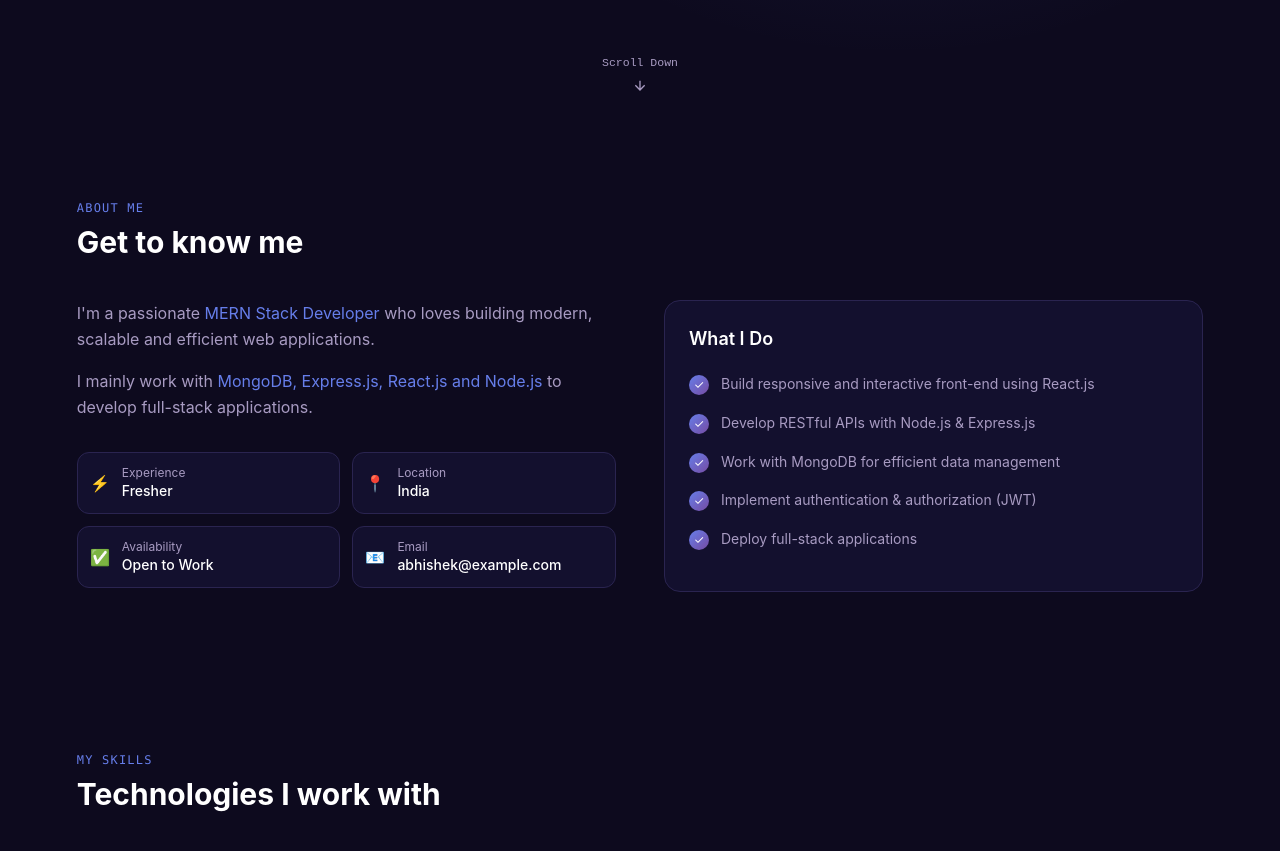
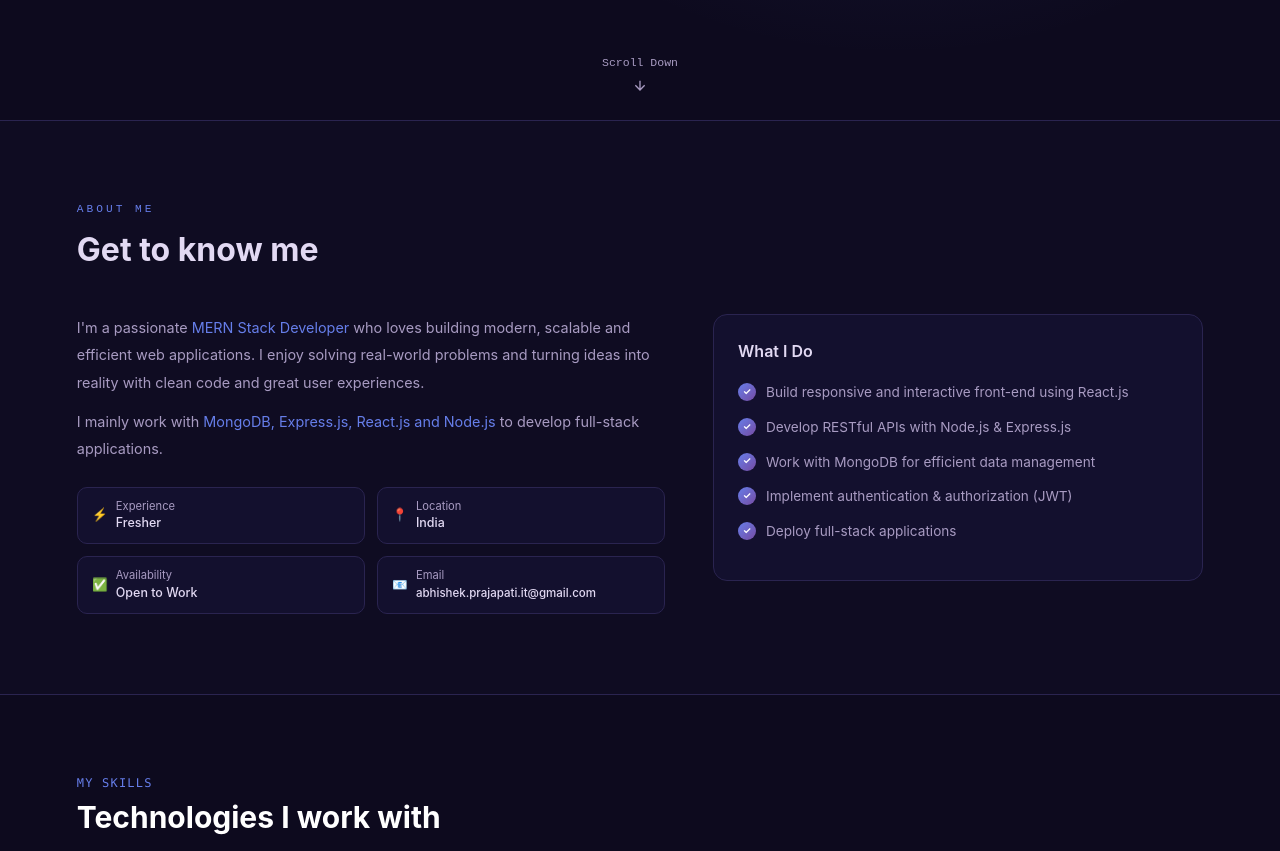
Before and after one commit to abhishekprajapativns/-abhishek-portfolio, a React (Vite) app: page / in a window 1280 px wide. Shown: the part 680-1531 px from the top of the page. Built offline with nearby package versions, Linux system fonts and the light colour scheme.

Commit message:
feat: update About and Hero to match HTML design

```diff
--- a/src/components/About.jsx
+++ b/src/components/About.jsx
@@ -1,65 +1,158 @@
 function About() {
   return (
-    <section id="about" className="py-20 px-[6%]">
+    <section
+      id="about"
+      style={{
+        padding: "80px 6%",
+        background: "rgba(102,126,234,0.02)",
+        borderTop: "1px solid #2a2450",
+        borderBottom: "1px solid #2a2450",
+      }}
+    >
       {/* Section Label */}
-
-      <p className="text-xs font-mono text-[#667eea] tracking-widest uppercase mb-2">
+      <div
+        style={{
+          fontSize: "0.7rem",
+          fontFamily: "'Fira Code', monospace",
+          color: "#667eea",
+          letterSpacing: "3px",
+          textTransform: "uppercase",
+          marginBottom: "0.5rem",
+        }}
+      >
         About Me
-      </p>
+      </div>
 
       {/* Section Title */}
-
-      <h2 className="text-3xl font-bold text-white mb-10">Get to know me</h2>
+      <div
+        style={{
+          fontSize: "2rem",
+          fontWeight: "700",
+          color: "#e2d9f3",
+          marginBottom: "2.5rem",
+        }}
+      >
+        Get to know me
+      </div>
 
       {/* Grid */}
-
-      <div className="grid grid-cols-1 md:grid-cols-2 gap-12">
+      <div
+        style={{
+          display: "grid",
+          gridTemplateColumns: "1.2fr 1fr",
+          gap: "3rem",
+          alignItems: "start",
+        }}
+      >
         {/* Left Side */}
-
         <div>
-          {/* Description */}
-
-          <p className="text-[#a89bc2] leading-relaxed mb-4">
+          <p
+            style={{
+              fontSize: "0.9rem",
+              color: "#a89bc2",
+              lineHeight: "1.9",
+              marginBottom: "0.75rem",
+            }}
+          >
             I'm a passionate{" "}
-            <span className="text-[#667eea]">MERN Stack Developer</span> who
-            loves building modern, scalable and efficient web applications.
+            <span style={{ color: "#667eea" }}>MERN Stack Developer</span> who
+            loves building modern, scalable and efficient web applications. I
+            enjoy solving real-world problems and turning ideas into reality
+            with clean code and great user experiences.
           </p>
-
-          <p className="text-[#a89bc2] leading-relaxed mb-8">
+          <p
+            style={{
+              fontSize: "0.9rem",
+              color: "#a89bc2",
+              lineHeight: "1.9",
+              marginBottom: "0.75rem",
+            }}
+          >
             I mainly work with{" "}
-            <span className="text-[#667eea]">
+            <span style={{ color: "#667eea" }}>
               MongoDB, Express.js, React.js and Node.js
             </span>{" "}
             to develop full-stack applications.
           </p>
 
-          {/* Info Boxes */}
-
-          <div className="grid grid-cols-2 gap-3">
+          {/* Meta Grid */}
+          <div
+            style={{
+              display: "grid",
+              gridTemplateColumns: "1fr 1fr",
+              gap: "0.75rem",
+              marginTop: "1.5rem",
+            }}
+          >
             {[
               { icon: "⚡", label: "Experience", value: "Fresher" },
               { icon: "📍", label: "Location", value: "India" },
               { icon: "✅", label: "Availability", value: "Open to Work" },
-              { icon: "📧", label: "Email", value: "abhishek@example.com" },
+              {
+                icon: "📧",
+                label: "Email",
+                value: "abhishek.prajapati.it@gmail.com",
+                small: true,
+              },
             ].map((item) => (
               <div
                 key={item.label}
-                className="bg-[#13102e] border border-[#2a2450] rounded-xl p-3 flex items-center gap-3"
+                style={{
+                  background: "#13102e",
+                  border: "1px solid #2a2450",
+                  borderRadius: "10px",
+                  padding: "10px 14px",
+                  display: "flex",
+                  alignItems: "center",
+                  gap: "8px",
+                  fontSize: "0.78rem",
+                }}
               >
-                <span>{item.icon}</span>
+                <span style={{ color: "#667eea" }}>{item.icon}</span>
                 <div>
-                  <p className="text-[#a89bc2] text-xs">{item.label}</p>
-                  <p className="text-white text-sm font-medium">{item.value}</p>
+                  <span
+                    style={{
+                      color: "#a89bc2",
+                      fontSize: "0.7rem",
+                      display: "block",
+                    }}
+                  >
+                    {item.label}
+                  </span>
+                  <span
+                    style={{
+                      color: "#e2d9f3",
+                      fontWeight: "500",
+                      fontSize: item.small ? "0.72rem" : "inherit",
+                    }}
+                  >
+                    {item.value}
+                  </span>
                 </div>
               </div>
             ))}
           </div>
         </div>
 
-        {/* Right Side */}
-
-        <div className="bg-[#13102e] border border-[#2a2450] rounded-2xl p-6">
-          <h3 className="text-white font-semibold text-lg mb-5">What I Do</h3>
+        {/* Right Side - What I Do */}
+        <div
+          style={{
+            background: "#13102e",
+            border: "1px solid #2a2450",
+            borderRadius: "14px",
+            padding: "1.5rem",
+          }}
+        >
+          <h4
+            style={{
+              fontSize: "1rem",
+              fontWeight: "600",
+              marginBottom: "1.2rem",
+              color: "#e2d9f3",
+            }}
+          >
+            What I Do
+          </h4>
 
           {[
             "Build responsive and interactive front-end using React.js",
@@ -68,16 +161,38 @@ function About() {
             "Implement authentication & authorization (JWT)",
             "Deploy full-stack applications",
           ].map((item) => (
-            <div key={item} className="flex items-start gap-3 mb-4">
+            <div
+              key={item}
+              style={{
+                display: "flex",
+                alignItems: "flex-start",
+                gap: "10px",
+                marginBottom: "0.9rem",
+                fontSize: "0.85rem",
+                color: "#a89bc2",
+                lineHeight: "1.5",
+              }}
+            >
+              {/* Check */}
               <div
-                className="w-5 h-5 rounded-full flex items-center justify-center shrink-0 mt-0.5"
                 style={{
+                  width: "18px",
+                  height: "18px",
+                  borderRadius: "50%",
                   background: "linear-gradient(135deg, #667eea, #764ba2)",
+                  display: "flex",
+                  alignItems: "center",
+                  justifyContent: "center",
+                  flexShrink: "0",
+                  marginTop: "1px",
+                  fontSize: "0.6rem",
+                  color: "#fff",
+                  fontWeight: "700",
                 }}
               >
-                <span className="text-white text-xs">✓</span>
+                ✓
               </div>
-              <p className="text-[#a89bc2] text-sm leading-relaxed">{item}</p>
+              {item}
             </div>
           ))}
         </div>
@@ -85,4 +200,5 @@ function About() {
     </section>
   );
 }
+
 export default About;
```
